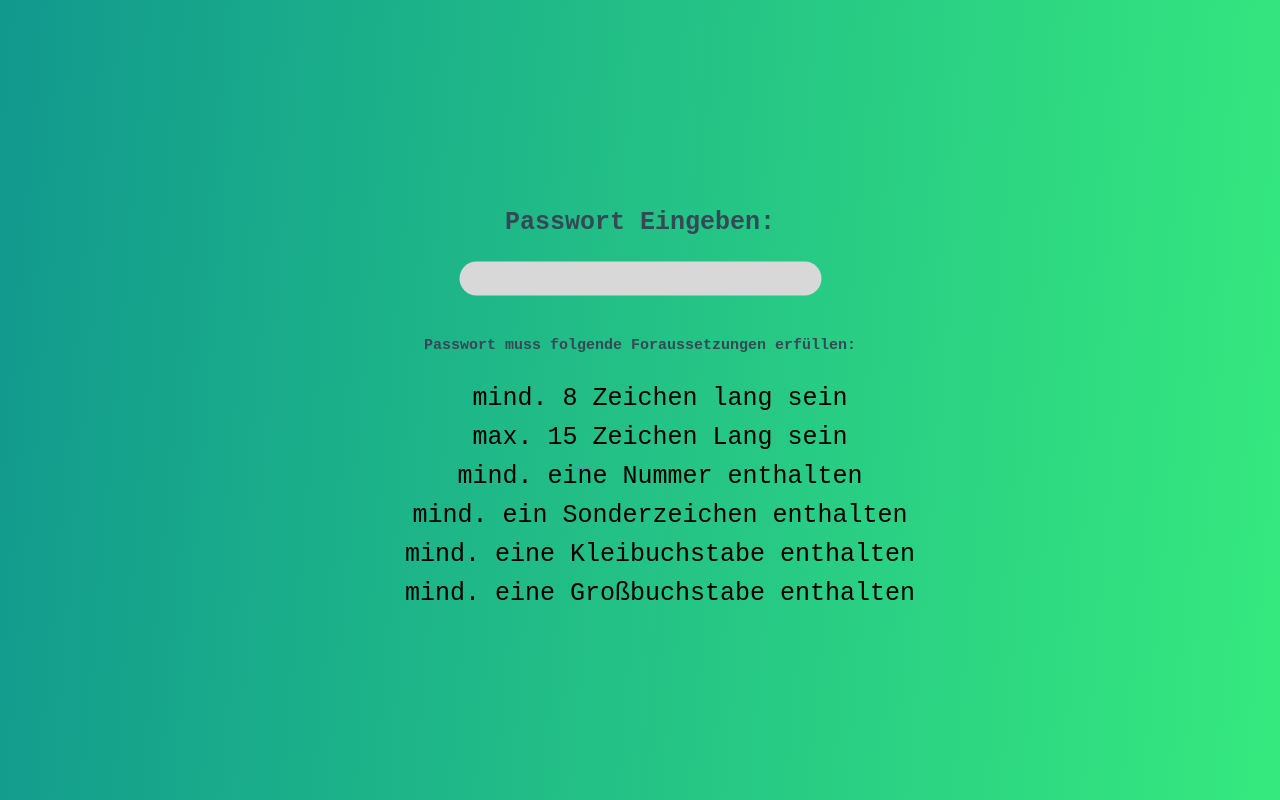
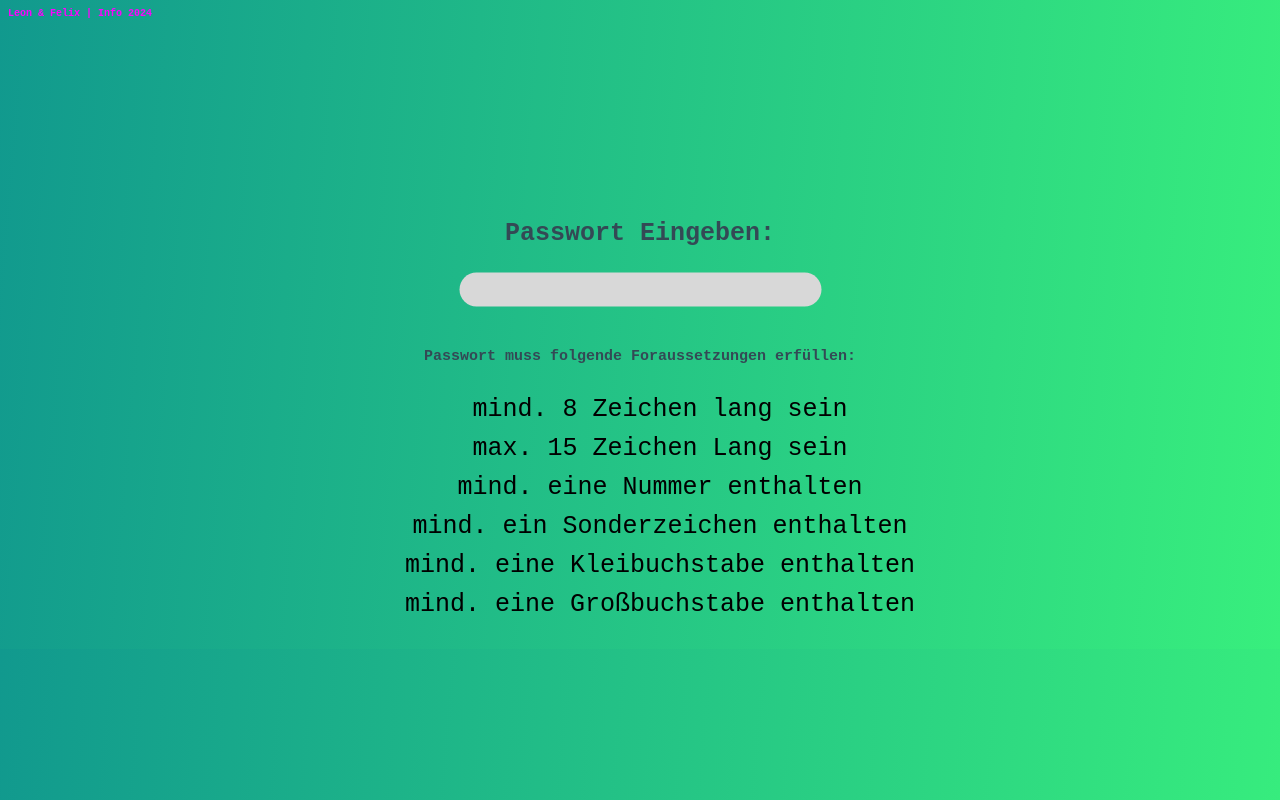
Before and after one commit to OSLogisch/Meins, a plain HTML site: page index.html in a window 1280 px wide. Shown: the top 800 px of the page. Drawn offline with Linux system fonts and the light colour scheme.

Commit message:
FINALE SCHERE

```diff
--- a/Style.css
+++ b/Style.css
@@ -1,13 +1,13 @@
 body{
     background: linear-gradient(95deg,#11998E, #38ef7d);
-    text-align: center;
     scale: 0.1;
 }
 
 #wrapper{
-    padding-top: 200px;
+    text-align: center;
     scale: 10;
-
+    width: 100%;
+    height: 100%;
     transition: all 1s ease-in-out;
 }
 
@@ -63,11 +63,11 @@ li:hover{
 }
 
 #watermark{
-    float:left;
-    margin-top: 99%;
     font-family: monospace;
     font-size: 10px;
     animation: rainbow 10s infinite;
+    text-align: left;
+    margin-bottom: 200px;
 }
 
 @keyframes rainbow {
--- a/index.html
+++ b/index.html
@@ -8,7 +8,9 @@
     <script src="script.js"></script>
 </head>
 <body>
+
     <div id="wrapper">
+        <h1 id="watermark">Leon & Felix | Info 2024</h1>
         <b id="header">Passwort Eingeben:</b>
         <br>
         <br>
@@ -29,7 +31,5 @@
 
     </div>
 
-    <p id="watermark">Leon & Felix | Info 2024</p>
-
 </body>
 </html>
```
